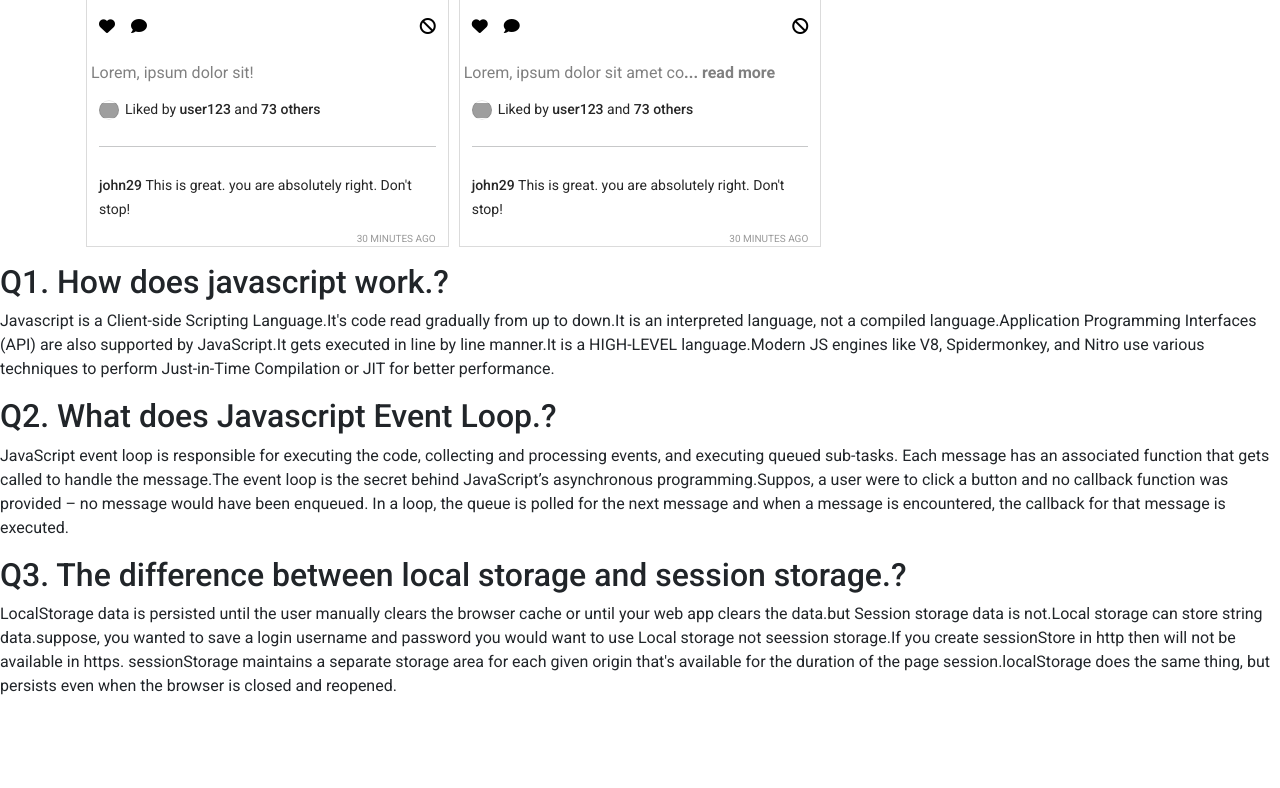
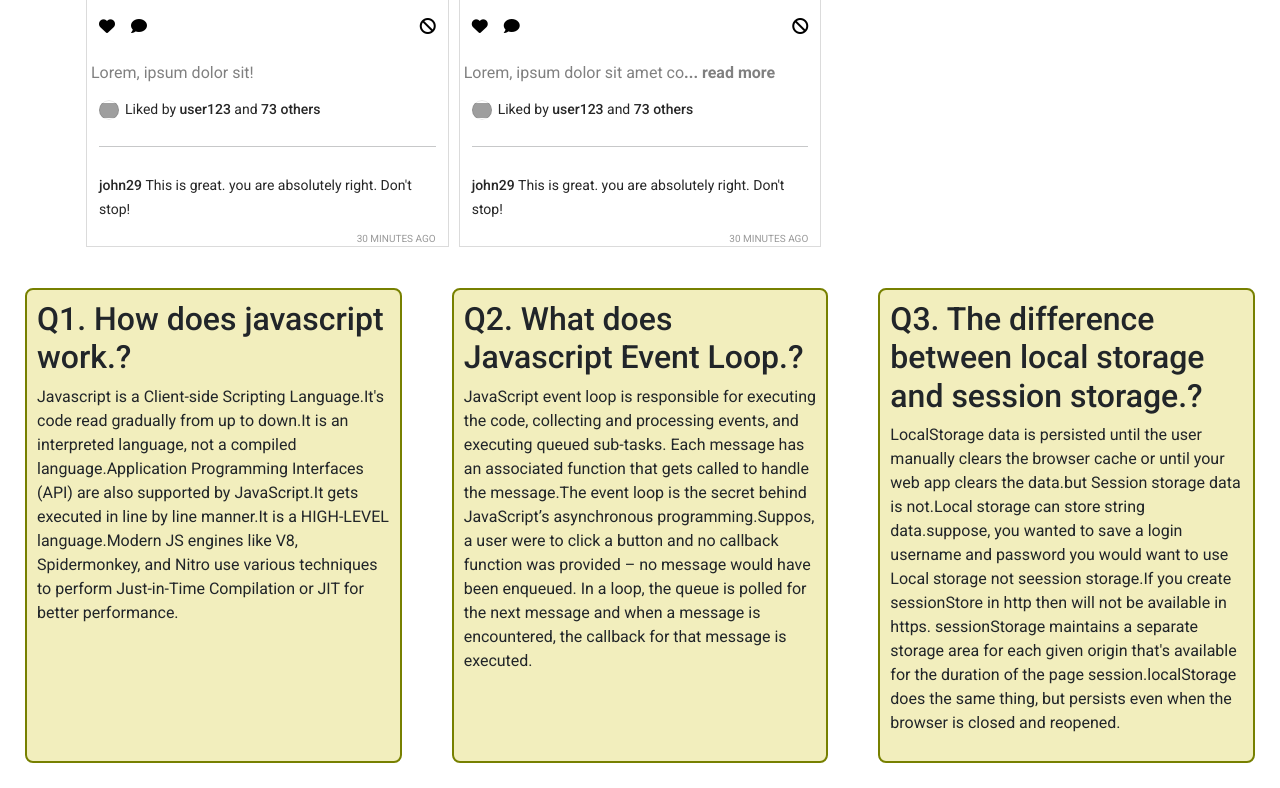
Before and after one commit to araf78/Insta-sohor, a plain HTML site: page index.html in a window 1280 px wide. Shown: the part 1285-2073 px from the top of the page. Before the commit the page ends 1999 px from the top, so only its background shows below. Drawn offline with nearby package versions, Linux system fonts and the light colour scheme; grey boxes are pictures that could not be loaded.

Commit message:
css framwork are added

```diff
--- a/css/style.css
+++ b/css/style.css
@@ -256,3 +256,16 @@ img {
     grid-template-columns: repeat(1, 1fr);
   }
 }
+.Q-container{
+  display: flex;
+  justify-content: center;
+}
+.questions{
+  background-color: rgba(240, 236, 178, 0.856);
+  width: 50%;
+  justify-content: center;
+  border: 2px solid rgb(119, 128, 0);
+  padding: 10px;
+  border-radius: 8px;
+  margin: 25px;
+}
```
